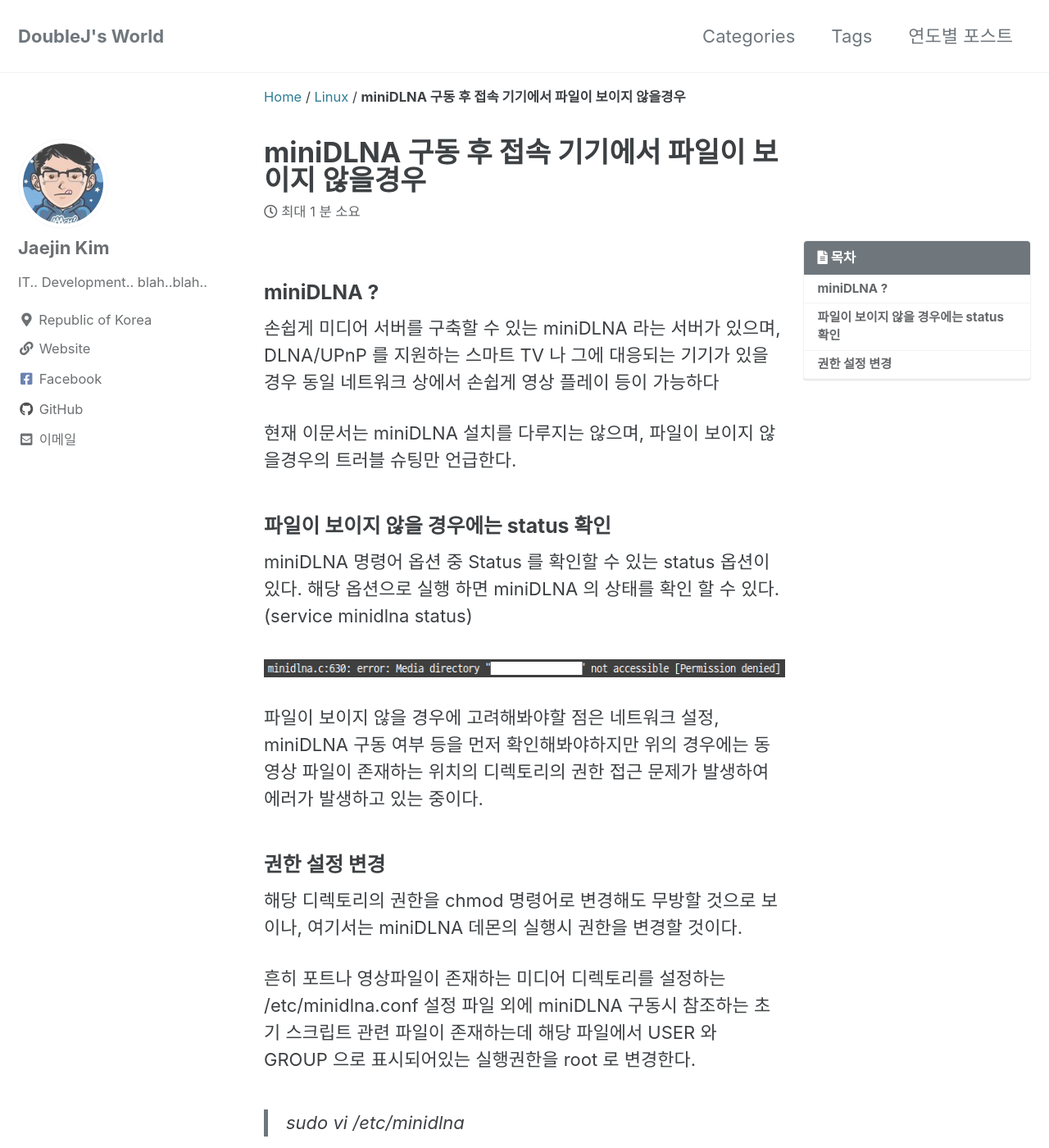
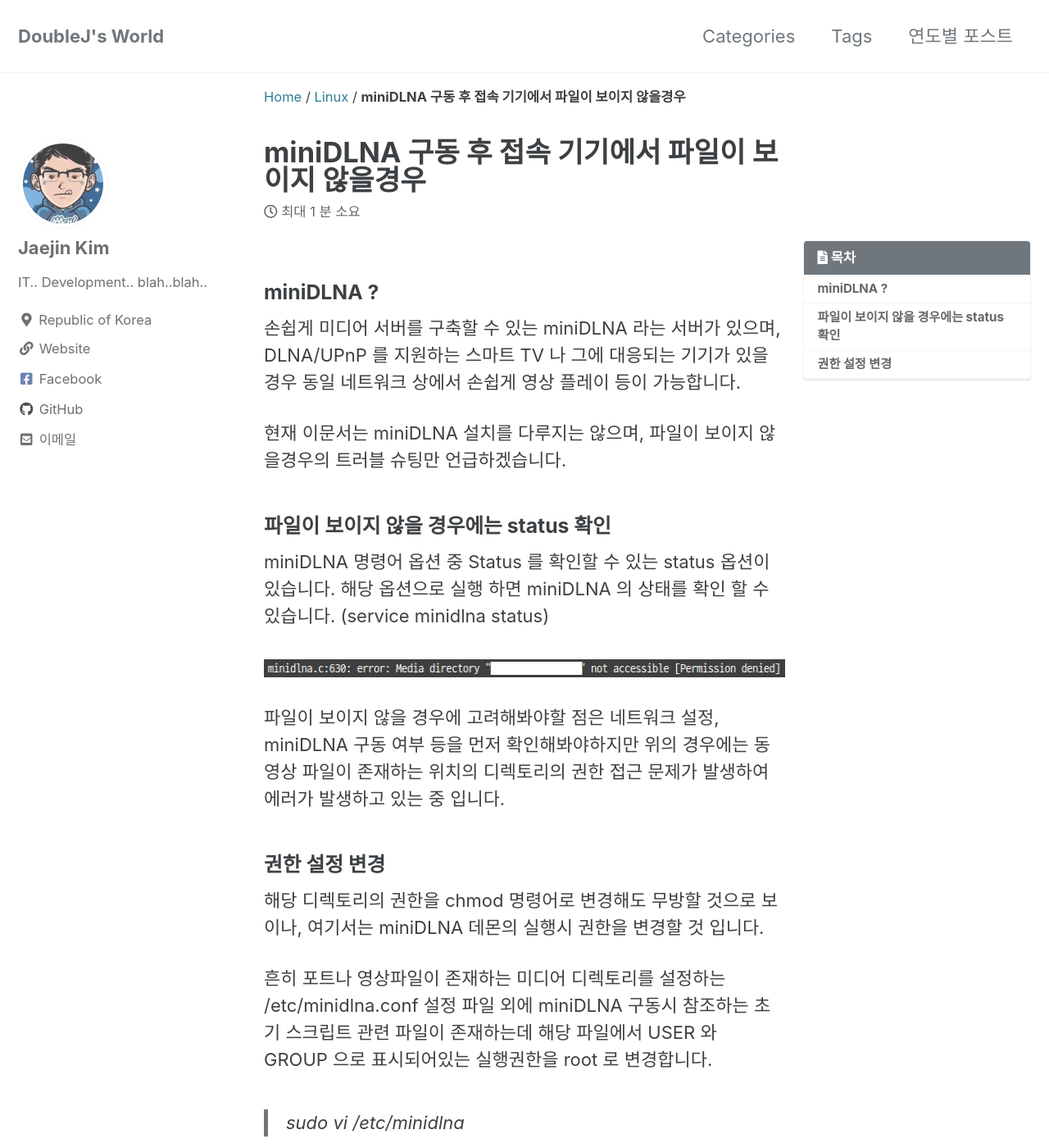
Before and after one commit to doublejkim/doublejkim.github.com, a Jekyll site: the page built from _posts/2021/linux/2021-10-27-Minidlna-troubleshooting1.md, in a window 1280 px wide and 1400 px high. Shown: the whole window at 82% size. Built offline with Jekyll 4.4.1, drawn with Linux system fonts in a browser that asks for light colours; cached includes are drawn as plain includes; comment, search, counter and statistics services are not loaded; some of the changed text lies outside the part shown.

Commit message:
포스트 오타 정리

```diff
--- a/_posts/2021/linux/2021-10-27-Minidlna-troubleshooting1.md
+++ b/_posts/2021/linux/2021-10-27-Minidlna-troubleshooting1.md
@@ -22,32 +22,28 @@ last_modified_at: '2021-10-27 25:00:00 +0800'
 
 ### miniDLNA ?
 
-손쉽게 미디어 서버를 구축할 수 있는 miniDLNA 라는 서버가 있으며, DLNA/UPnP 를 지원하는 스마트 TV 나 그에 대응되는 기기가 있을 경우 동일 네트워크 상에서 손쉽게 영상 플레이 등이 가능하다
+손쉽게 미디어 서버를 구축할 수 있는 miniDLNA 라는 서버가 있으며, DLNA/UPnP 를 지원하는 스마트 TV 나 그에 대응되는 기기가 있을 경우 동일 네트워크 상에서 손쉽게 영상 플레이 등이 가능합니다.
 
-현재 이문서는 miniDLNA 설치를 다루지는 않으며, 파일이 보이지 않을경우의 트러블 슈팅만 언급한다.
-
-
+현재 이문서는 miniDLNA 설치를 다루지는 않으며, 파일이 보이지 않을경우의 트러블 슈팅만 언급하겠습니다.
 
 ### 파일이 보이지 않을 경우에는 status 확인
 
-miniDLNA 명령어 옵션 중 Status  를 확인할 수 있는 status 옵션이 있다. 해당 옵션으로 실행 하면 miniDLNA 의 상태를 확인 할 수 있다. (service minidlna status)
+miniDLNA 명령어 옵션 중 Status  를 확인할 수 있는 status 옵션이 있습니다. 해당 옵션으로 실행 하면 miniDLNA 의 상태를 확인 할 수 있습니다. (service minidlna status)
 
 ![minidlna status]({{ site.baseurl }}/assets/images/posts/2021/20211027_minidlna1.png)
 
-파일이 보이지 않을 경우에 고려해봐야할 점은 네트워크 설정, miniDLNA 구동 여부 등을 먼저 확인해봐야하지만 위의 경우에는 동영상 파일이 존재하는 위치의 디렉토리의 권한 접근 문제가 발생하여 에러가 발생하고 있는 중이다.
-
-
+파일이 보이지 않을 경우에 고려해봐야할 점은 네트워크 설정, miniDLNA 구동 여부 등을 먼저 확인해봐야하지만 위의 경우에는 동영상 파일이 존재하는 위치의 디렉토리의 권한 접근 문제가 발생하여 에러가 발생하고 있는 중 입니다.
 
 ### 권한 설정 변경
 
-해당 디렉토리의 권한을 chmod 명령어로 변경해도 무방할 것으로 보이나, 여기서는 miniDLNA 데몬의 실행시 권한을 변경할 것이다.
+해당 디렉토리의 권한을 chmod 명령어로 변경해도 무방할 것으로 보이나, 여기서는 miniDLNA 데몬의 실행시 권한을 변경할 것 입니다.
 
-흔히 포트나 영상파일이 존재하는 미디어 디렉토리를 설정하는 /etc/minidlna.conf 설정 파일 외에 miniDLNA 구동시 참조하는 초기 스크립트 관련 파일이 존재하는데 해당 파일에서 USER 와 GROUP 으로 표시되어있는 실행권한을 root 로 변경한다.
+흔히 포트나 영상파일이 존재하는 미디어 디렉토리를 설정하는 /etc/minidlna.conf 설정 파일 외에 miniDLNA 구동시 참조하는 초기 스크립트 관련 파일이 존재하는데 해당 파일에서 USER 와 GROUP 으로 표시되어있는 실행권한을 root 로 변경합니다.
 
 > sudo vi /etc/minidlna
 
 ![minidlna init config]({{ site.baseurl }}/assets/images/posts/2021/20211027_minidlna2.png)
 
-설정 변경 후 minidlna 을 재시작 한후 status 를 확인하면 다음과 같이 정상적으로 실행 중임을 알 수 있으며, 동일네트워크의 DLNA 을 접근할 수 있는 기기를 확인하면 미디어 디렉토리에 존재하는 동영상을 볼 수 있다.
+설정 변경 후 minidlna 을 재시작 한후 status 를 확인하면 다음과 같이 정상적으로 실행 중임을 알 수 있으며, 동일네트워크의 DLNA 을 접근할 수 있는 기기를 확인하면 미디어 디렉토리에 존재하는 동영상을 볼 수 있습니다.
 
 ![minidlna result]({{ site.baseurl }}/assets/images/posts/2021/20211027_minidlna3.png)
```
